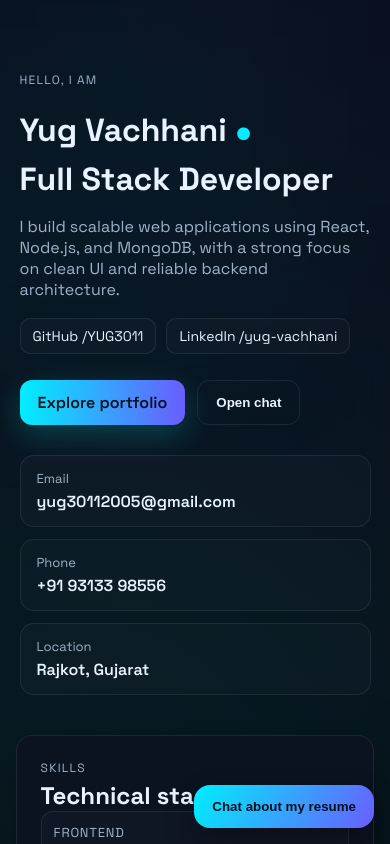
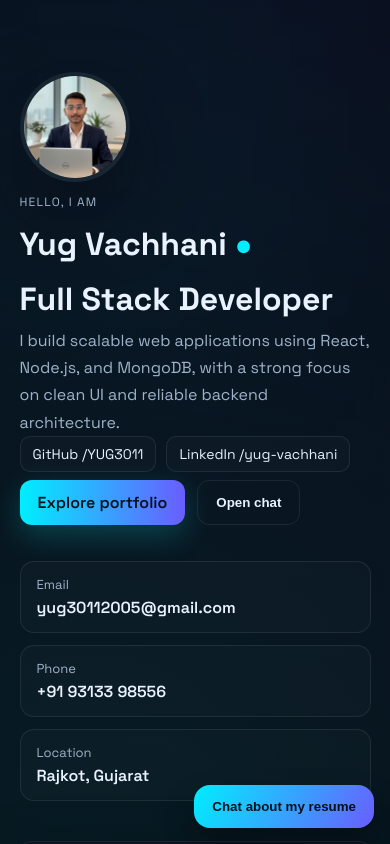
Before and after one commit to YUG3011/Portfolio, a React (Vite) app in the folder frontend/: page / in a window 390 px wide. Shown: the top 844 px of the page. Built offline with nearby package versions, Linux system fonts and the light colour scheme; no server answers.

Commit message:
change in some files

```diff
--- a/frontend/src/App.tsx
+++ b/frontend/src/App.tsx
@@ -83,6 +83,9 @@ export default function App() {
       <div className="bg-glow bg-glow-1" />
       <div className="bg-glow bg-glow-2" />
       <header className="hero">
+        <div className="hero-main">
+          <img className="hero-photo" src="/YugPatel.png" alt="Yug Vachhani" />
+          <div className="hero-text">
             <p className="eyebrow">Hello, I am</p>
             <h1>
               Yug Vachhani
@@ -97,6 +100,8 @@ export default function App() {
             <div className="hero-actions">
               <a className="button primary" href="#skills">Explore portfolio</a>
               <button className="button ghost" onClick={() => setChatOpen(true)}>Open chat</button>
+            </div>
+          </div>
         </div>
         <div className="hero-grid single-row">
           <div className="stat">
--- a/frontend/src/styles.css
+++ b/frontend/src/styles.css
@@ -96,7 +96,7 @@ a {
   margin: 0 auto;
   display: flex;
   flex-direction: column;
-  gap: 18px;
+  gap: 24px;
 }
 .eyebrow {
   letter-spacing: 0.1em;
@@ -108,11 +108,72 @@ a {
 .hero h1 {
   margin: 0;
   font-size: 44px;
-  line-height: 1.1;
+  line-height: 1.25;
   display: flex;
   flex-wrap: wrap;
   gap: 8px;
   align-items: center;
+}
+
+/* Hero layout: photo on the left, text on the right */
+
+.hero-main {
+  display: flex;
+  gap: 32px;
+  align-items: center;
+  justify-content: flex-start;
+}
+
+.hero-photo {
+  width: 200px;
+  height: 200px;
+  border-radius: 50%;
+  object-fit: cover;
+  border: 4px solid rgba(255, 255, 255, 0.06);
+  box-shadow: 0 30px 70px rgba(10, 10, 20, 0.6);
+  flex-shrink: 0;
+}
+
+.hero-text {
+  max-width: calc(100% - 220px);
+}
+
+@media (max-width: 900px) {
+  .hero-photo {
+    width: 160px;
+    height: 160px;
+  }
+  .hero-text {
+    max-width: calc(100% - 180px);
+  }
+}
+
+@media (max-width: 640px) {
+  .hero-main {
+    flex-direction: column;
+    align-items: flex-start;
+    gap: 12px;
+  }
+  .hero-photo {
+    width: 110px;
+    height: 110px;
+  }
+  .hero-text {
+    max-width: 100%;
+  }
+}
+
+/* Improve spacing inside hero text */
+.hero-text .eyebrow {
+  margin-bottom: 6px;
+}
+.hero-text h1 {
+  margin-top: 0;
+  margin-bottom: 8px;
+}
+.hero-text .lede {
+  margin-top: 8px;
+  line-height: 1.7;
 }
 .accent-dot {
   color: var(--accent);
```
Also changed, not shown: frontend/public/YugPatel.png (added). Lines whose indentation alone changed are shown as unchanged.
